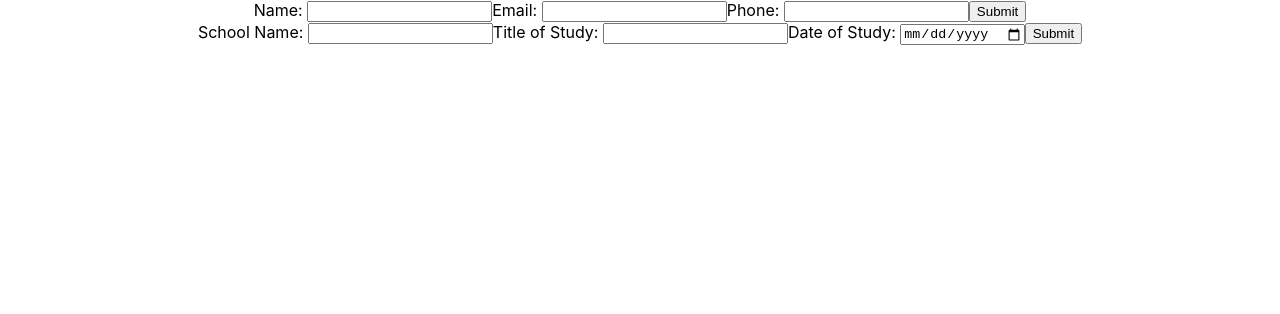
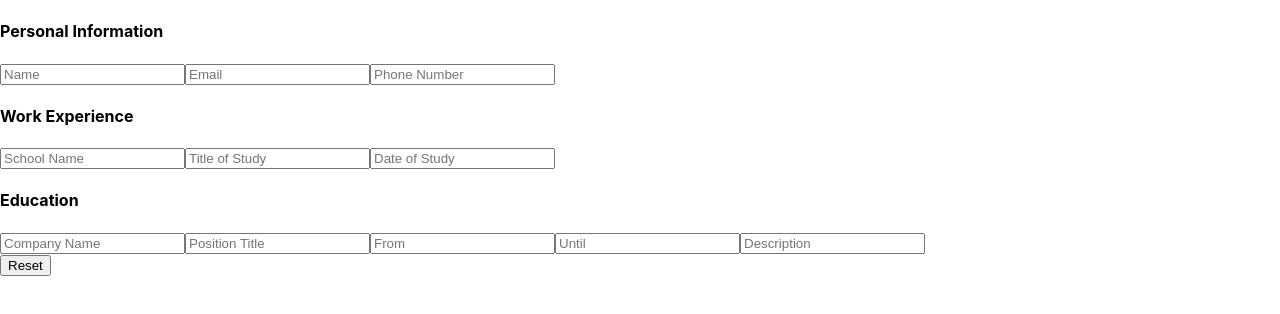
Before and after one commit to mraffia/odin-cv-application, a React (Create React App) app: page / in a window 1280 px wide. Shown: the top 314 px of the page. Built offline with nearby package versions, Linux system fonts and the light colour scheme.

Commit message:
Remove three section components and put all forms into App.js

```diff
--- a/src/App.js
+++ b/src/App.js
@@ -1,23 +1,92 @@
 import React from 'react';
 import './App.css';
-import GeneralInfo from './components/GeneralInfo';
-import EducationalExp from './components/EducationalExp';
-import PracticalExp from './components/PracticalExp';
 
 class App extends React.Component {
   constructor(props) {
-      super(props);
-      this.state = {
-          value: '',
-      };
+  super(props);
+  this.state = {
+      nameValue: '',
+      emailValue: '',
+      phoneValue: '',
+      schoolValue: '',
+      titleValue: '',
+      dateValue: '',
+      companyValue: '',
+      positionValue: '',
+      fromValue: '',
+      untilValue: '',
+      descValue: '',
+      schools: {},
+      companies: {},
+  };
+
+  this.handleChange = this.handleChange.bind(this);
+  }
+
+  handleChange(event) {
+    const value = event.target.value;
+    const name = event.target.name;
+
+    this.setState({
+        [name]: value
+    }, () => {
+        console.log(this.state);
+    });
   }
 
   render() {
     return (
-      <div className="App">
-        <GeneralInfo />
-        <EducationalExp />
-        {/* <PracticalExp /> */}
+      <div>
+        <form onSubmit={this.handleSubmit}>
+          <div>
+            <h4>Personal Information</h4>
+            <label>
+              <input placeholder="Name" name="nameValue" type="text" value={this.state.nameValue} onChange={this.handleChange} />
+            </label>
+            <label>
+              <input placeholder="Email" name="emailValue" type="email" value={this.state.emailValue} onChange={this.handleChange} />
+            </label>
+            <label>
+              <input placeholder="Phone Number" name="phoneValue" type="text" value={this.state.phoneValue} onChange={this.handleChange} />
+            </label>
+          </div>
+
+          <div>
+            <h4>Work Experience</h4>
+            <label>
+              <input placeholder="School Name" name="schoolValue" type="text" value={this.state.schoolValue} onChange={this.handleChange} />
+            </label>
+            <label>
+              <input placeholder="Title of Study" name="titleValue" type="text" value={this.state.titleValue} onChange={this.handleChange} />
+            </label>
+            <label>
+              <input placeholder="Date of Study" name="dateValue" type="text" value={this.state.dateValue} onChange={this.handleChange} />
+            </label>
+          </div>
+
+          <div>
+            <h4>Education</h4>
+            <label>
+              <input placeholder="Company Name" name="companyValue" type="text" value={this.state.companyValue} onChange={this.handleChange} />
+            </label>
+            <label>
+              <input placeholder="Position Title" name="positionValue" type="text" value={this.state.positionValue} onChange={this.handleChange} />
+            </label>
+            <label>
+              <input placeholder="From" name="fromValue" type="text" value={this.state.fromValue} onChange={this.handleChange} />
+            </label>
+            <label>
+              <input placeholder="Until" name="untilValue" type="text" value={this.state.untilValue} onChange={this.handleChange} />
+            </label>
+            <label>
+              <input placeholder="Description" name="descValue" type="textarea" value={this.state.descValue} onChange={this.handleChange} />
+            </label>
+          </div>
+
+          <div>
+            <input type="reset" />
+          </div>
+        </form>
       </div>
     );
   }
--- a/src/components/EducationalExp.js
+++ /dev/null
@@ -1,65 +0,0 @@
-import React from 'react';
-
-class EducationalExp extends React.Component {
-    constructor(props) {
-        super(props);
-        this.state = {
-            schoolValue: '',
-            titleValue: '',
-            dateValue: '',
-            info: {},
-        };
-
-        this.handleChange = this.handleChange.bind(this);
-        this.handleSubmit = this.handleSubmit.bind(this);
-    }
-
-    handleChange(event) {
-        const value = event.target.value;
-        const name = event.target.name;
-
-        this.setState({
-            [name]: value
-        }, () => {
-            console.log(this.state);
-        });
-    }
-
-    handleSubmit(event) {
-        this.setState({
-            info: {
-                school: this.state.schoolValue,
-                title: this.state.titleValue,
-                Date: this.state.dateValue,
-            }
-        }, () => {
-            console.log(this.state.info);
-        });
-
-        event.preventDefault();
-    }
-
-    render() {
-        return (
-            <div>
-                <form onSubmit={this.handleSubmit}>
-                    <label>
-                        School Name:&nbsp;
-                        <input name="schoolValue" type="text" required value={this.state.schoolValue} onChange={this.handleChange} />
-                    </label>
-                    <label>
-                        Title of Study:&nbsp;
-                        <input name="titleValue" type="text" required value={this.state.titleValue} onChange={this.handleChange} />
-                    </label>
-                    <label>
-                        Date of Study:&nbsp;
-                        <input name="dateValue" type="date" required value={this.state.dateValue} onChange={this.handleChange} />
-                    </label>
-                    <input type="submit" value="Submit" />
-                </form>
-            </div>
-        );
-    }
-}
-
-export default EducationalExp;
--- a/src/components/GeneralInfo.js
+++ /dev/null
@@ -1,65 +0,0 @@
-import React from 'react';
-
-class GeneralInfo extends React.Component {
-    constructor(props) {
-        super(props);
-        this.state = {
-            nameValue: '',
-            emailValue: '',
-            phoneValue: '',
-            info: {},
-        };
-
-        this.handleChange = this.handleChange.bind(this);
-        this.handleSubmit = this.handleSubmit.bind(this);
-    }
-
-    handleChange(event) {
-        const value = event.target.value;
-        const name = event.target.name;
-
-        this.setState({
-            [name]: value
-        }, () => {
-            console.log(this.state);
-        });
-    }
-
-    handleSubmit(event) {
-        this.setState({
-            info: {
-                name: this.state.nameValue,
-                email: this.state.emailValue,
-                phone: this.state.phoneValue,
-            }
-        }, () => {
-            console.log(this.state.info);
-        });
-
-        event.preventDefault();
-    }
-
-    render() {
-        return (
-            <div>
-                <form onSubmit={this.handleSubmit}>
-                    <label>
-                        Name:&nbsp;
-                        <input name="nameValue" type="text" required value={this.state.nameValue} onChange={this.handleChange} />
-                    </label>
-                    <label>
-                        Email:&nbsp;
-                        <input name="emailValue" type="email" required value={this.state.emailValue} onChange={this.handleChange} />
-                    </label>
-                    <label>
-                        Phone:&nbsp;
-                        <input name="phoneValue" type="tel" required value={this.state.phoneValue} onChange={this.handleChange} />
-                    </label>
-                    <input type="submit" value="Submit" />
-                </form>
-            </div>
-        );
-    }
-}
-
-export default GeneralInfo;
```
Also changed, not shown: src/components/PracticalExp.js (deleted).
